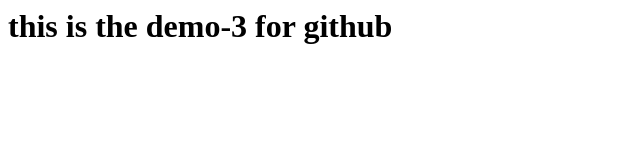
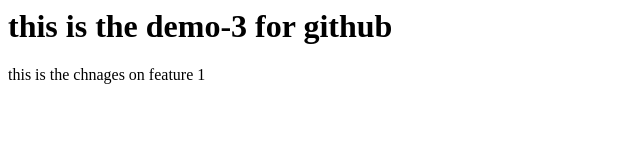
Before and after one commit to xitizism/depo-3, a plain HTML site: page index.html in a window 1280 px wide. Shown: the whole page, without its empty margins (0-640 px from the left). Drawn offline with Linux system fonts and the light colour scheme.

Commit message:
changes on branch

```diff
--- a/index.html
+++ b/index.html
@@ -1 +1,2 @@
 <h1>this is the demo-3 for github </h1>
+<p> this is the chnages on feature 1</p>
```
